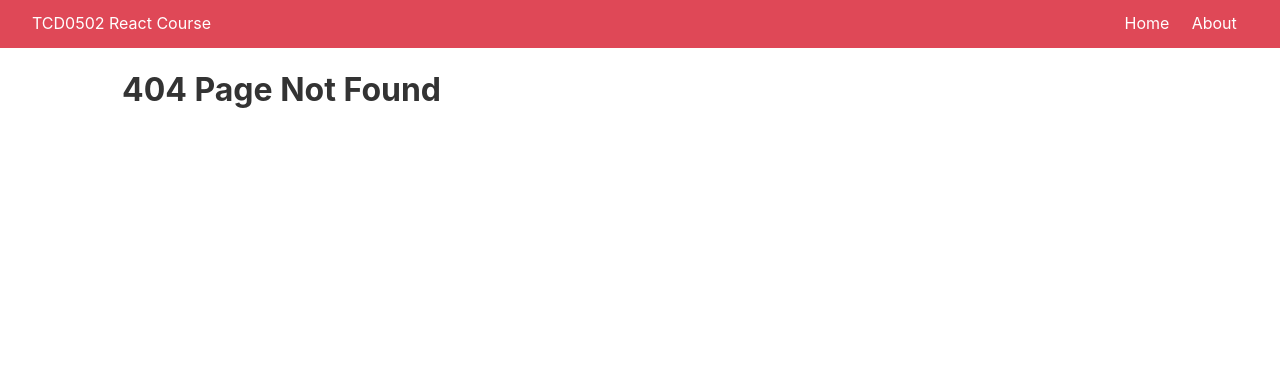
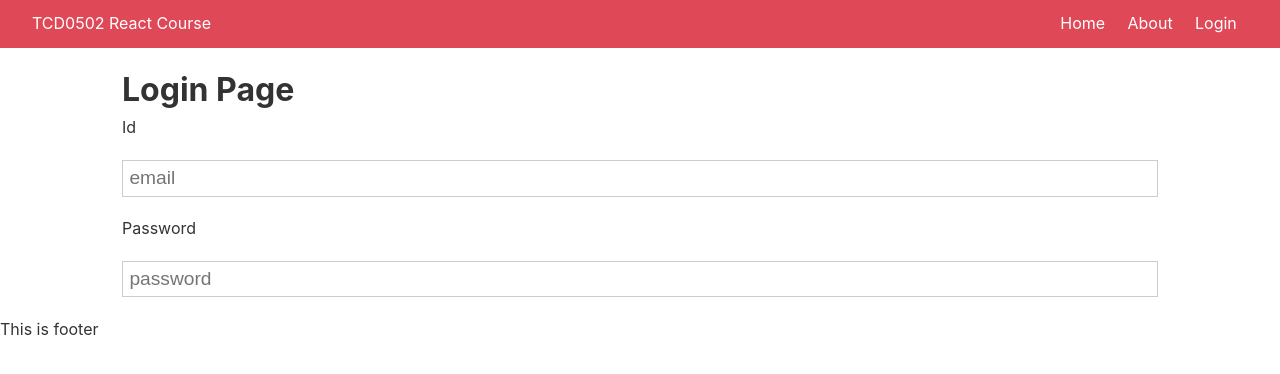
Before and after one commit to YoakeArsene/tcd0502-react-course, a React (Create React App) app: page /login in a window 1280 px wide. Before the commit this address had no page. Shown: the top 374 px of the page. Built offline with nearby package versions, Linux system fonts and the light colour scheme.

Commit message:
Add more page and component

```diff
--- a/src/App.js
+++ b/src/App.js
@@ -1,6 +1,7 @@
 import React from "react";
 import { BrowserRouter as Router } from "react-router-dom";
 import "./App.css";
+import Footer from "./components/layout/Footer";
 import Main from "./components/layout/Main";
 import Navbar from "./components/layout/Navbar";
 import GithubState from "./context/github/githubState";
@@ -12,6 +13,7 @@ const App = () => {
         <div>
           <Navbar />
           <Main />
+          <Footer />
         </div>
       </Router>
     </GithubState>
--- /dev/null
+++ b/src/components/layout/Footer.js
@@ -0,0 +1,11 @@
+import React from "react";
+
+function Footer() {
+  return (
+    <footer>
+      <p>This is footer</p>
+    </footer>
+  );
+}
+
+export default Footer;
--- a/src/components/layout/Main.js
+++ b/src/components/layout/Main.js
@@ -2,6 +2,7 @@ import React from "react";
 import { Route, Switch } from "react-router-dom";
 import About from "../pages/About";
 import Home from "../pages/Home";
+import Login from "../pages/Login";
 import NotFound from "../pages/NotFound";
 import User from "../users/User";
 
@@ -18,6 +19,9 @@ function Main() {
         <Route exact path="/user/:loginId">
           <User />
         </Route>
+        <Route exact path="/login">
+          <Login />
+        </Route>
         <Route path="*">
           <NotFound />
         </Route>
--- a/src/components/layout/Navbar.js
+++ b/src/components/layout/Navbar.js
@@ -13,6 +13,9 @@ const Navbar = () => {
           <li>
             <Link to="/about">About</Link>
           </li>
+          <li>
+            <Link to="/login">Login</Link>
+          </li>
         </ul>
       </div>
     </div>
--- /dev/null
+++ b/src/components/pages/Login.js
@@ -0,0 +1,17 @@
+import React from "react";
+
+function Login() {
+  return (
+    <div>
+      <h1>Login Page</h1>
+      <form>
+        <p>Id</p>
+        <input type="text" placeholder="email" />
+        <p>Password</p>
+        <input type="password" placeholder="password" />
+      </form>
+    </div>
+  );
+}
+
+export default Login;
```
